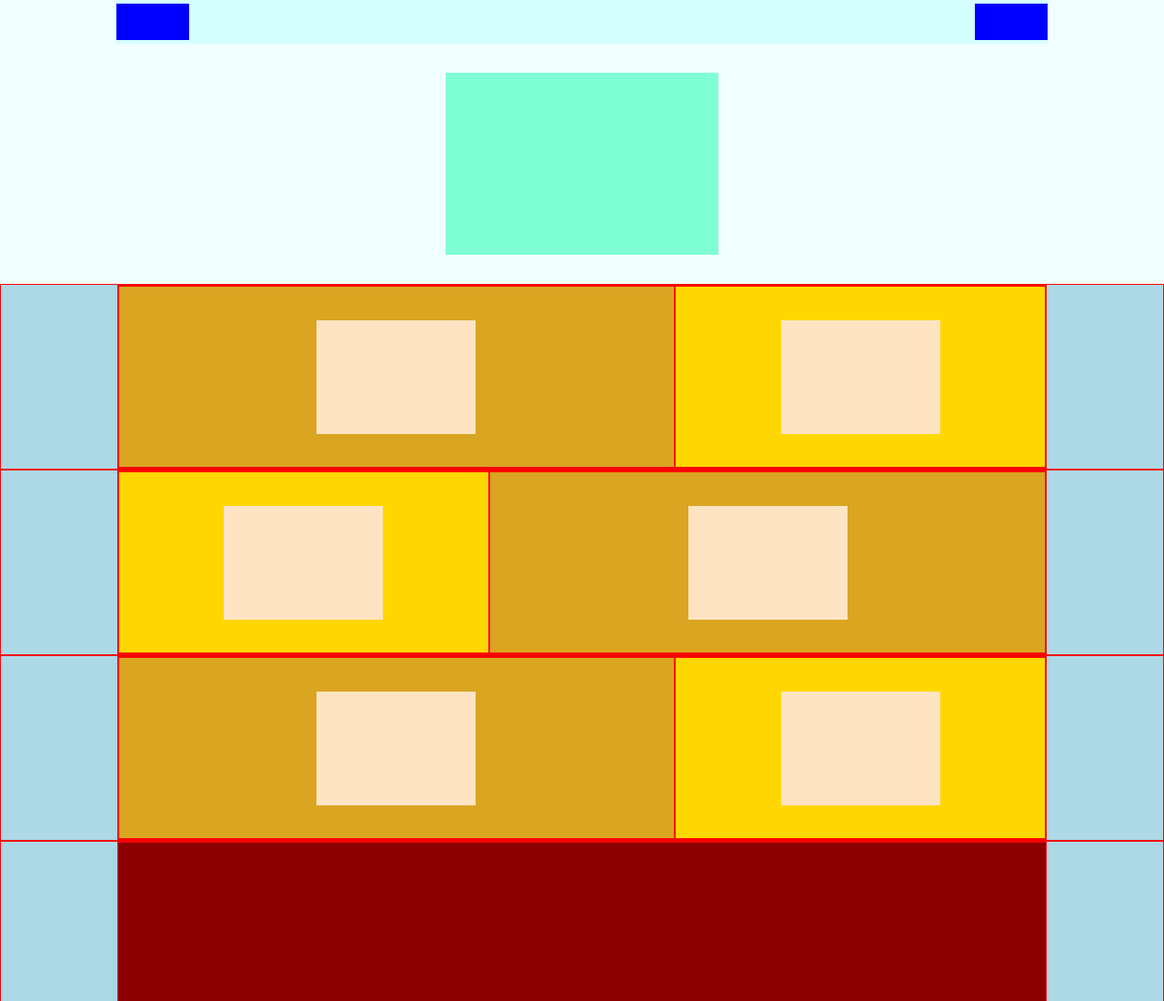
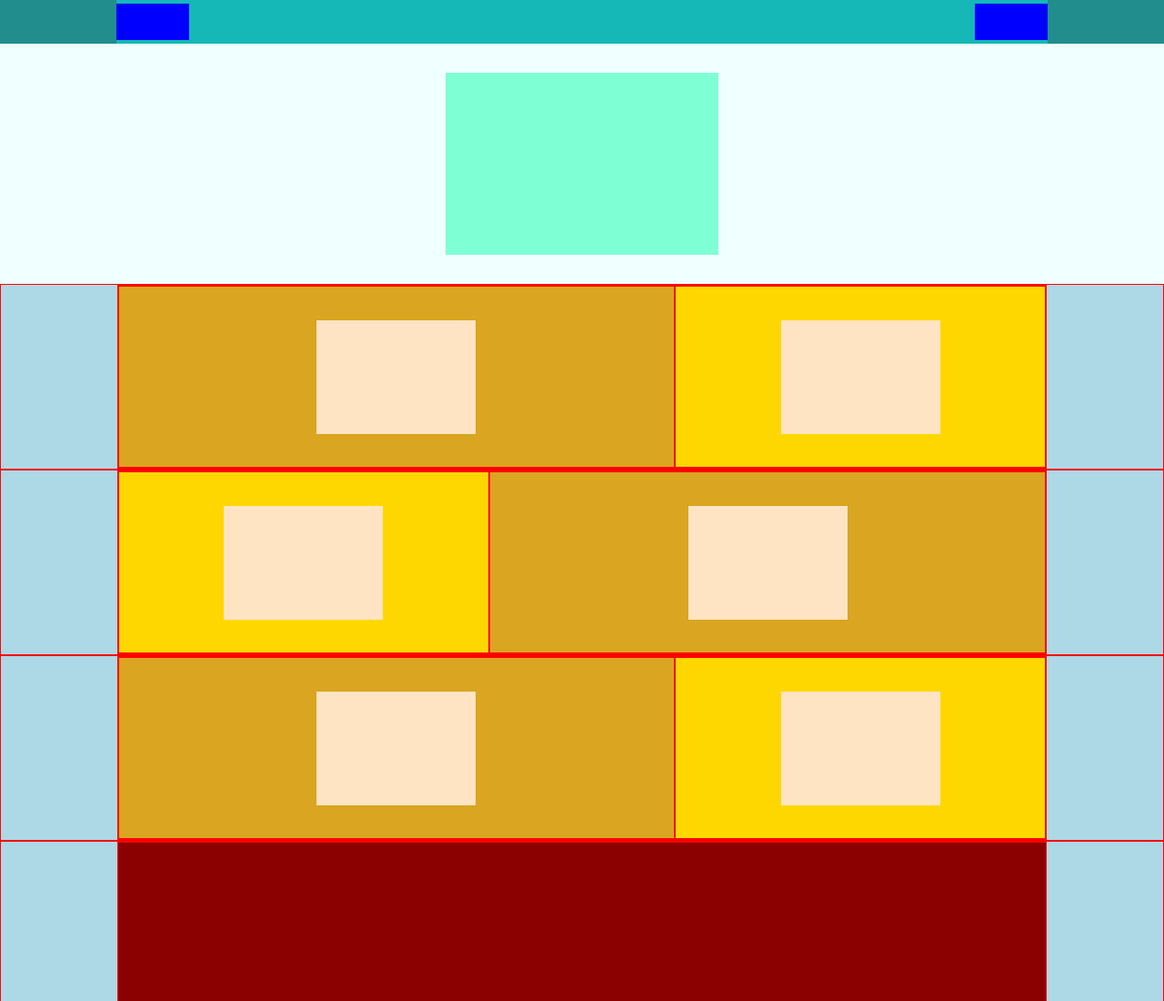
Before and after one commit to francescomascellino/htmlcss-struttura-discord, a plain HTML site: page index.html in a window 1280 px wide. Shown: the top 1100 px of the page at 91% size. Drawn offline with Linux system fonts and the light colour scheme.

Commit message:
change header and nav bg colors

```diff
--- a/style.css
+++ b/style.css
@@ -33,7 +33,7 @@
 /* #region HEADER AND NAVBAR */
 
 header {
-    background-color: azure;
+    background-color: rgb(33, 141, 141);
 }
 
 nav {
@@ -43,7 +43,7 @@ nav {
     width: 80%;
     height: 3rem;
     margin: auto;
-    background-color: rgba(0, 255, 255, 0.11);
+    background-color: rgba(0, 255, 255, 0.37);
 }
 
 .logo {
```
